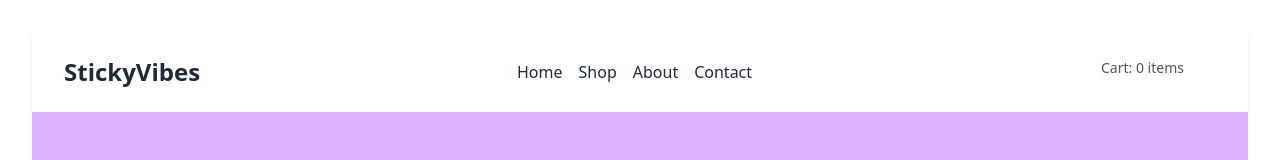
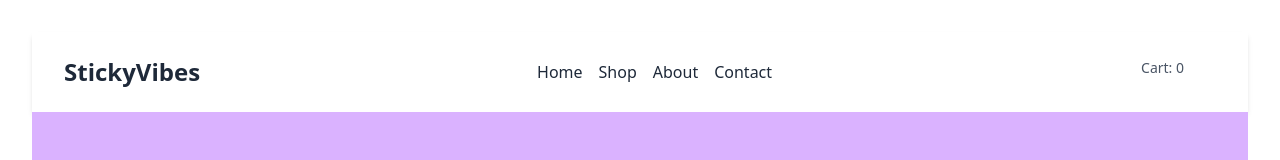
Before and after one commit to izequielsalas/sticker-shop, a React (Vite) app: page / in a window 1280 px wide. Shown: the top 160 px of the page. Built offline with nearby package versions, Linux system fonts and the light colour scheme.

Commit message:
removed "items" from cart

```diff
--- a/src/components/LandingPage.jsx
+++ b/src/components/LandingPage.jsx
@@ -30,7 +30,7 @@ export default function StickerShopLanding() {
           <a href="#contact" className="hover:underline">Contact</a>
         </nav>
               <div className="text-right text-sm text-gray-600 px-4 sm:px-8 mb-2">
-        Cart: {cartItems.length} item{cartItems.length !== 1 && "s"}
+        Cart: {cartItems.length}
       </div>
       </header>
 
```
